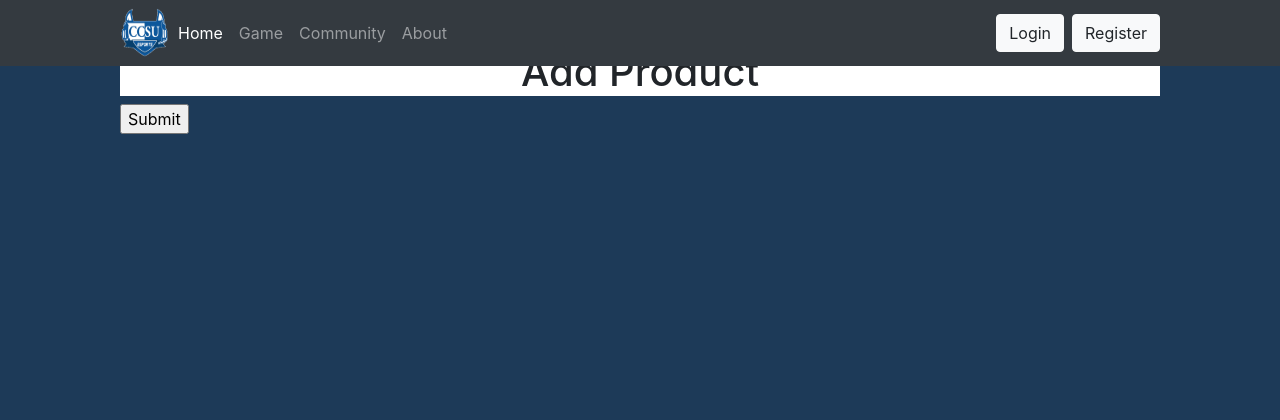
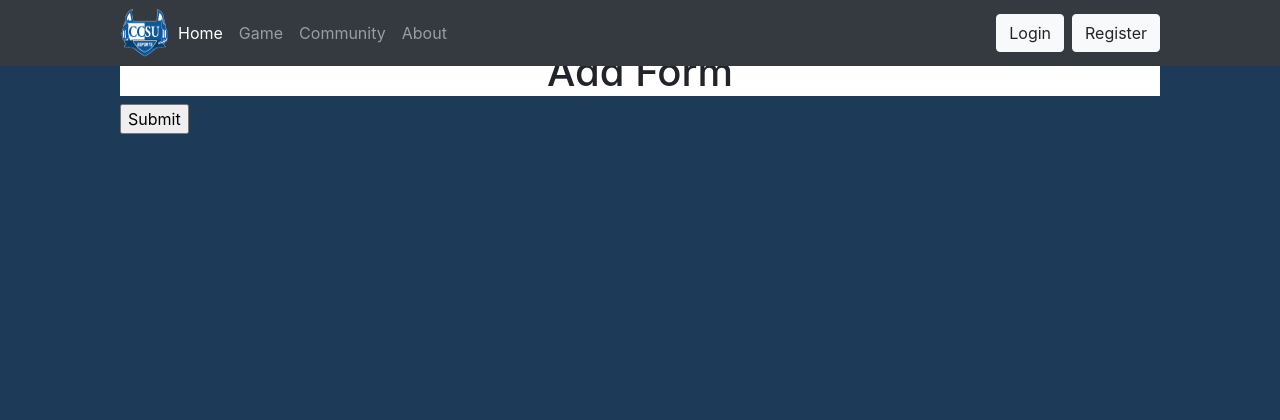
Before and after one commit to MTBrouwer/Final_Project, a Django app: page /Final_P1/Profile/Form in a window 1280 px wide. Shown: the top 420 px of the page. Run offline with Django 3.2, Linux system fonts and the light colour scheme; some libraries are stand-ins or nearby versions.

Commit message:
Functional?

```diff
--- a/Final_Project/settings.py
+++ b/Final_Project/settings.py
@@ -124,6 +124,6 @@
 # https://docs.djangoproject.com/en/3.1/howto/static-files/
 
 STATIC_URL = '/static/'
-STATIC_ROOT = BASE_DIR / 'static'
+#STATIC_ROOT = BASE_DIR / 'static'
 #STATIC_ROOT = os.path.join(BASE_DIR, "static")
-#STATICFILES_DIRS = ['static']
+STATICFILES_DIRS = ['static']
--- a/templates/Final_P1/Profile-Form.html
+++ b/templates/Final_P1/Profile-Form.html
@@ -1,15 +1,14 @@
 {% extends 'Final_P1/base.html' %}
 {% load crispy_forms_tags %}
 {% block title %}
-    <title> Add Task </title>
+   Form Application
 {% endblock %}
 
 {% block body %}
-    <h1> Add Product</h1>
+    <h1>Add Form</h1>
             <form method="post">
                 {% csrf_token %}
                 {{ form|crispy }}
-
                 <input type="submit">
             </form>
 
```
